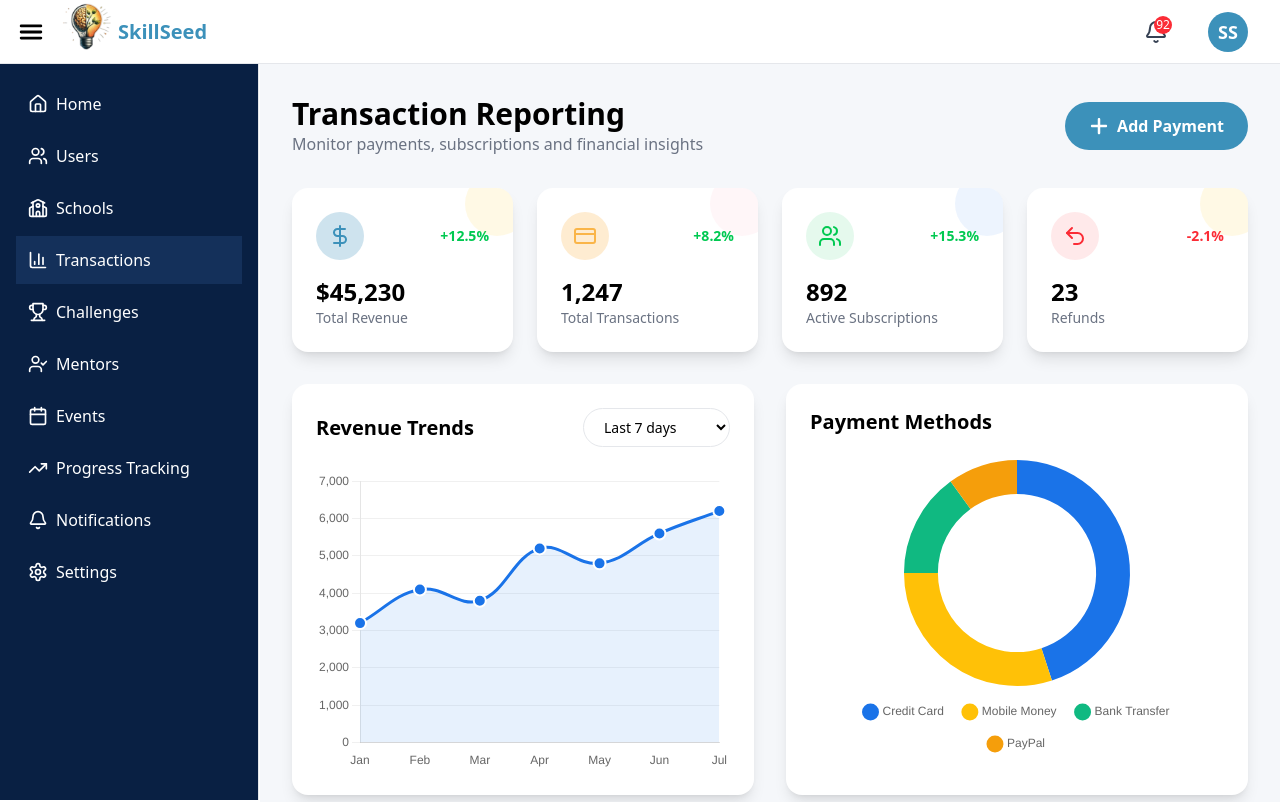
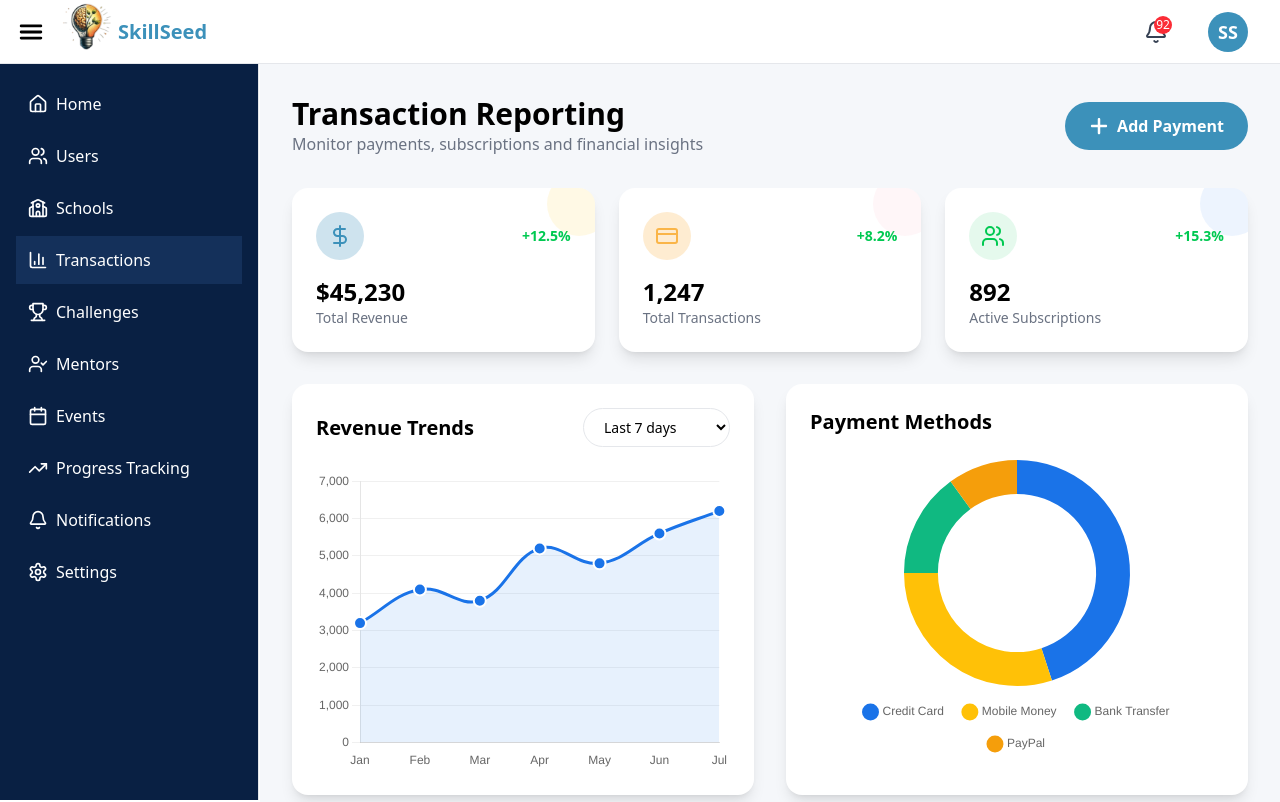
Before and after one commit to Wekraft-001/skillseed-admin, a React (Vite) app: page /transactions in a window 1280 px wide. Shown: the top 802 px of the page. Built offline with nearby package versions, Linux system fonts and the light colour scheme.

Commit message:
removed refund card

```diff
--- a/src/pages/Transactions.jsx
+++ b/src/pages/Transactions.jsx
@@ -147,7 +147,7 @@
 
         <div
           id="stats-overview"
-          className="grid grid-cols-2 md:grid-cols-2 lg:grid-cols-4 gap-6 mb-8"
+          className="grid grid-cols-2 md:grid-cols-2 lg:grid-cols-3 gap-6 mb-8"
         >
           {/* Revenue Card */}
           <div
@@ -201,7 +201,7 @@
             <p className="text-gray-500 text-sm">Active Subscriptions</p>
           </div>
           {/* Refunds Card */}
-          <div
+          {/* <div
             id="refunds-card"
             className="bg-white rounded-2xl p-6 shadow-lg relative overflow-hidden"
           >
@@ -214,7 +214,7 @@
             </div>
             <h3 className="text-2xl font-bold text-deep-navy">23</h3>
             <p className="text-gray-500 text-sm">Refunds</p>
-          </div>
+          </div> */}
         </div>
 
         <div
```
